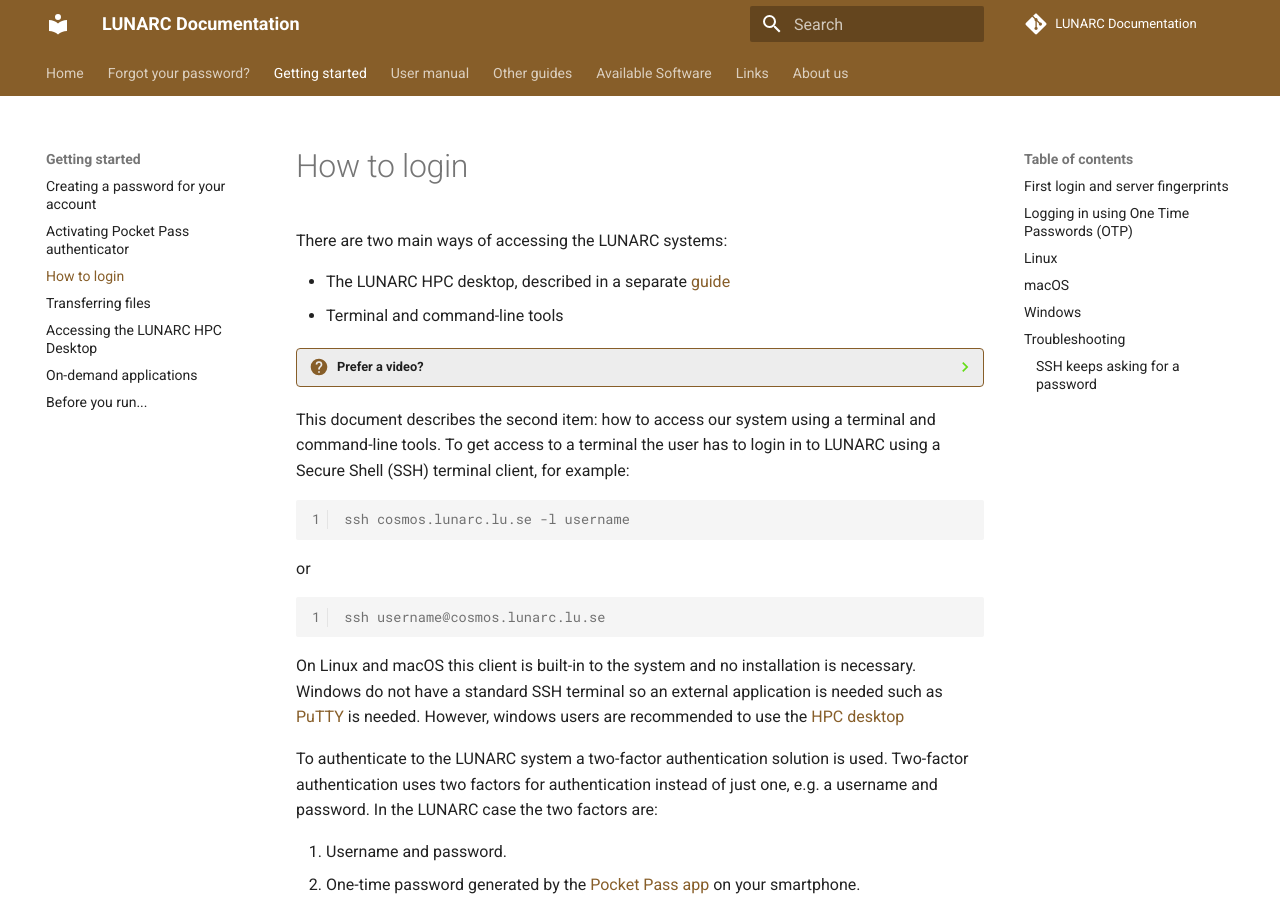
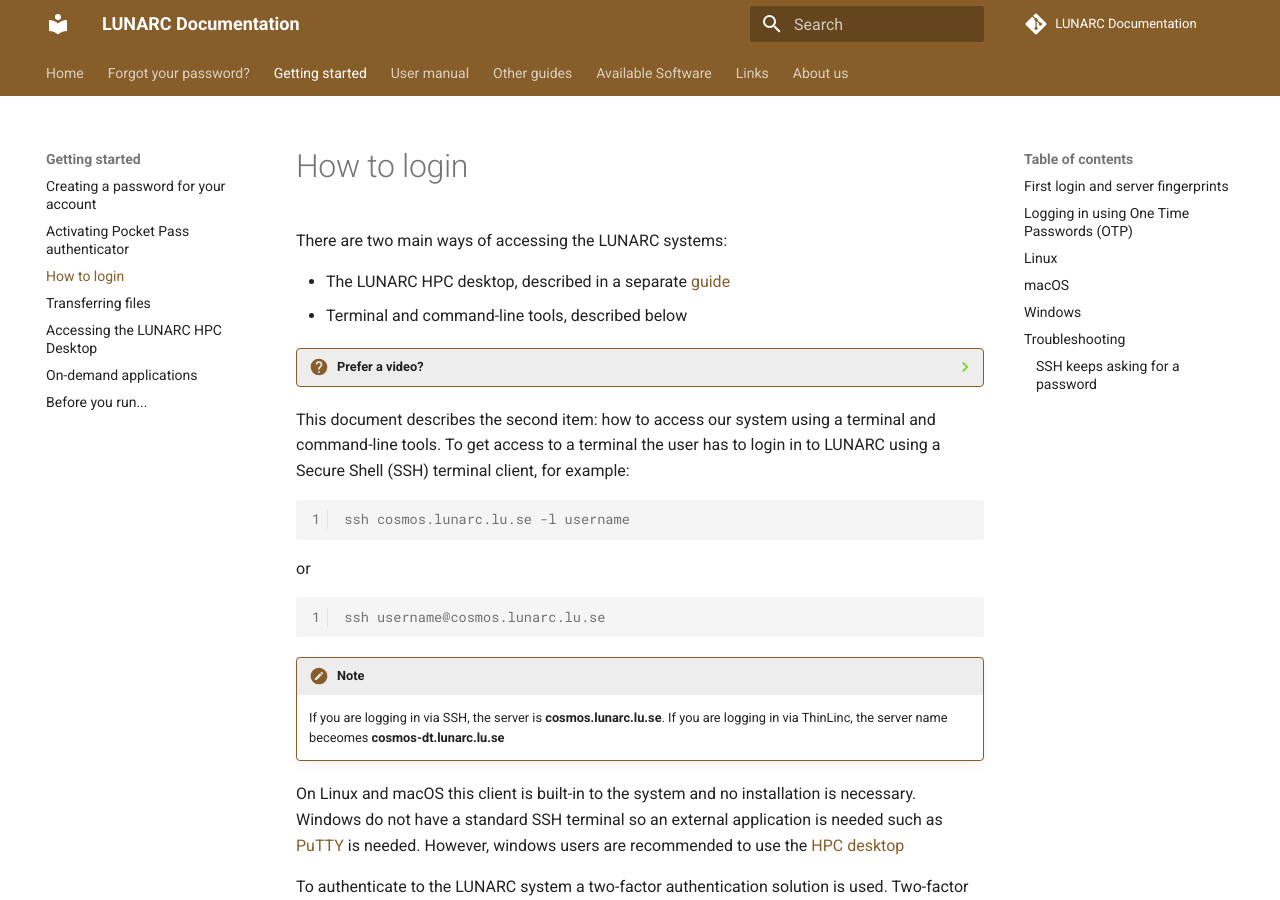
Before and after one commit to lunarc/lunarc_docs, an MkDocs documentation site: the page built from docs/getting_started/login_howto.md, in a window 1280 px wide and 900 px high. Built offline with MkDocs 1.6.1 and Material for MkDocs 9.7.7, drawn with Linux system fonts in a browser that asks for light colours; comment, search, counter and statistics services are not loaded.

Commit message:
Update login_howto.md
added note about server name changing between SSH and Thinlinc

````diff
--- a/docs/getting_started/login_howto.md
+++ b/docs/getting_started/login_howto.md
@@ -3,7 +3,7 @@
 There are two main ways of accessing the LUNARC systems:
 
  * The LUNARC HPC desktop, described in a separate [guide](using_hpc_desktop.md)
- * Terminal and command-line tools
+ * Terminal and command-line tools, described below
 
 ???- question "Prefer a video?"
 
@@ -20,6 +20,10 @@ or
 ```console
 ssh username@cosmos.lunarc.lu.se
 ```
+
+!!! note
+
+    If you are logging in via SSH, the server is **cosmos.lunarc.lu.se**. If you are logging in via ThinLinc, the server name beceomes **cosmos-dt.lunarc.lu.se**
 
 On Linux and macOS this client is built-in to the system and no installation is necessary. Windows do not have a standard SSH terminal so an external application is needed such as [PuTTY](http://www.chiark.greenend.org.uk/~sgtatham/putty/download.html) is needed. However, windows users are recommended to use the [HPC desktop](using_hpc_desktop.md)
 
````
